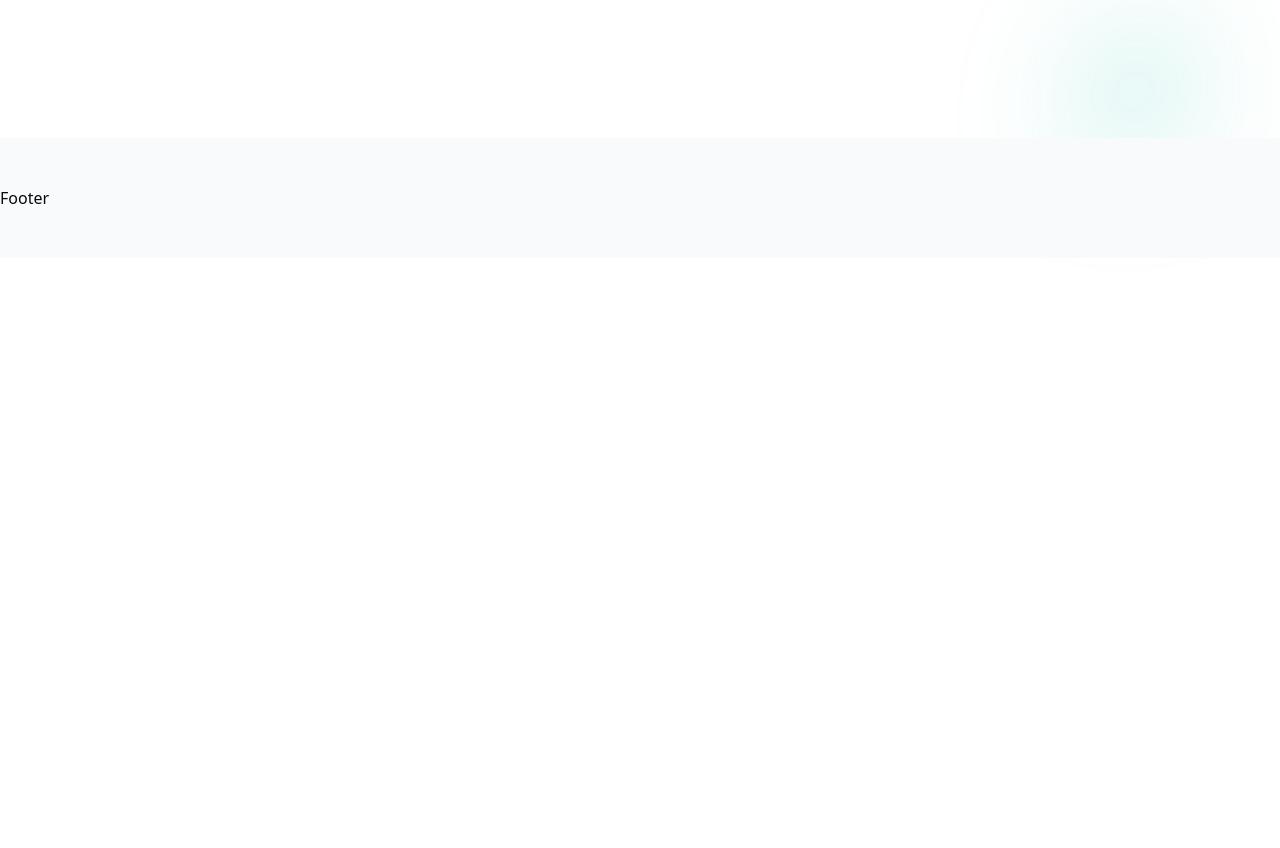
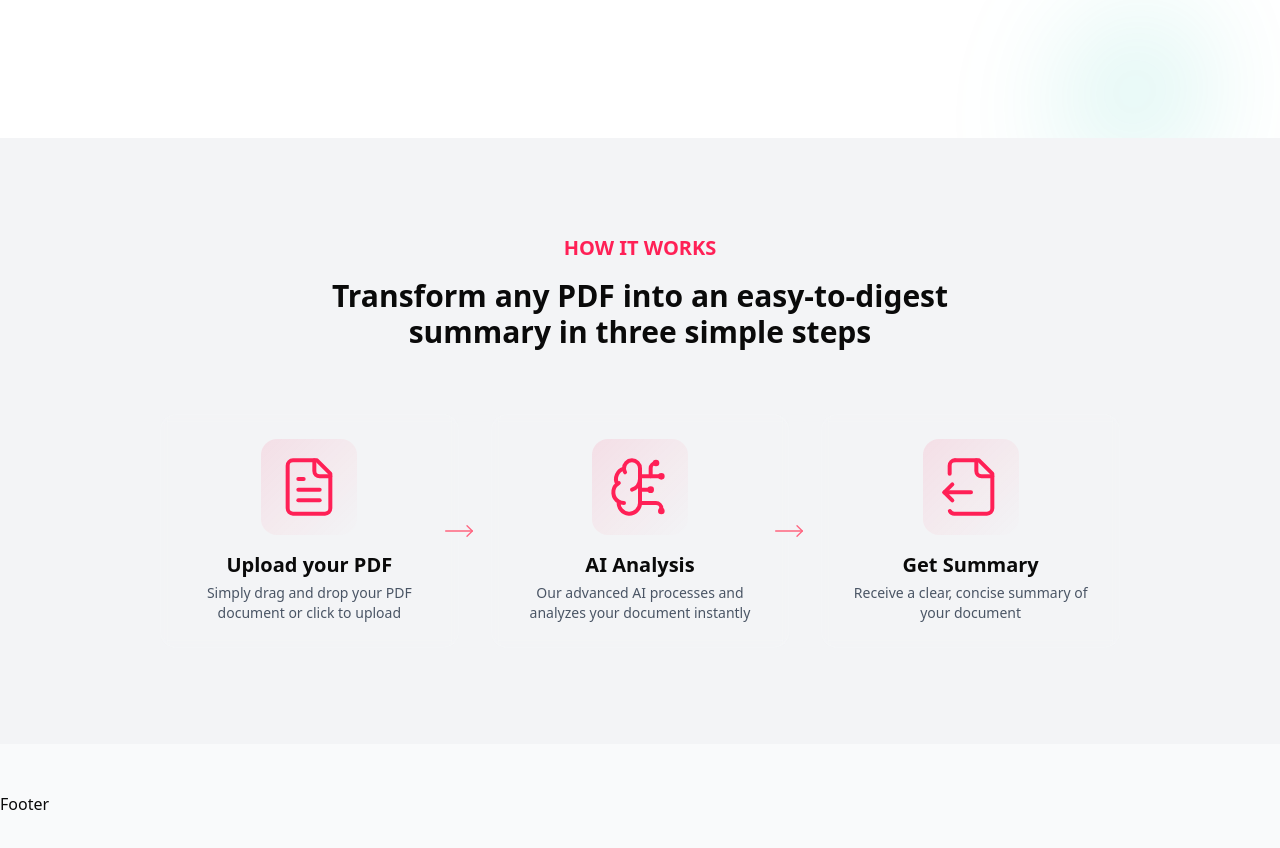
Before and after one commit to chaturvedi-anil/summarizeiq, a Next.js app: page / in a window 1280 px wide. Shown: the part 800-1648 px from the top of the page. Before the commit the page ends 1058 px from the top, so only its background shows below. Built offline with nearby package versions, Linux system fonts and the light colour scheme.

Commit message:
feat: add working section to landing page

```diff
--- a/app/page.tsx
+++ b/app/page.tsx
@@ -1,6 +1,7 @@
 import HeroSection from "@/components/home/HeroSection";
 import BgGradient from "@/components/common/BgGradient";
 import DemoSection from "@/components/home/DemoSection";
+import WorkingSection from "@/components/home/WorkingSection";
 
 export default function Home() {
   return (
@@ -9,9 +10,9 @@
       <div className="flex flex-col">
         <HeroSection />
         <DemoSection />
+        <WorkingSection />
       </div>
 
-      {/* <WorkingSection /> */}
       {/* <PricingSection /> */}
       {/* <CTASection /> */}
     </div>
--- a/components/common/Navlink.tsx
+++ b/components/common/Navlink.tsx
@@ -20,7 +20,7 @@
   return (
     <Link
       className={cn(
-        "transitions-colors text-sm duration-200 text-gray-600 hover:text-red-500",
+        "transitions-colors text-md duration-200 text-gray-600 hover:text-red-500",
         className,
         isActive && "text-rose-500"
       )}
--- /dev/null
+++ b/components/home/WorkingSection.tsx
@@ -0,0 +1,91 @@
+import React from "react";
+import { BrainCircuit, FileOutput, FileText, MoveRight } from "lucide-react";
+
+type Step = {
+  icon: React.ReactNode;
+  label: string;
+  description: string;
+};
+
+const steps: Step[] = [
+  {
+    icon: <FileText size={64} strokeWidth={1.5} />,
+    label: "Upload your PDF",
+    description: "Simply drag and drop your PDF document or click to upload",
+  },
+  {
+    icon: <BrainCircuit size={64} strokeWidth={1.5} />,
+    label: "AI Analysis",
+    description:
+      "Our advanced AI processes and analyzes your document instantly",
+  },
+  {
+    icon: <FileOutput size={64} strokeWidth={1.5} />,
+    label: "Get Summary",
+    description: "Receive a clear, concise summary of your document",
+  },
+];
+
+export default function WorkingSection() {
+  return (
+    <section className="relative overflow-hidden bg-gray-100">
+      <div className="py-12 lg:py-24 max-w-5xl mx-auto px-4 sm:px-6 lg:px-8">
+        <div
+          aria-hidden="true"
+          className="pointer-events-none absolute inset-0 -z-10 transform-gpu overflow-hidden blur-3xl"
+        >
+          <div
+            className="relative left-[calc(50%-3rem)] aspect-[1155/678] w-[36.125rem] -translate-x-1/2 bg-gradient-to-br from-emerald-500 via-teal-500 to-cyan-500 opacity-20 sm:left-[calc(40%-30rem)] sm:w-[40.1875rem]"
+            style={{
+              clipPath:
+                "polygon(74.1% 44.1%, 100% 61.6%, 97.5% 26.9%, 85.5% 0.1%, 80.7% 2%, 72.5% 32.5%, 60.2% 62.4%, 52.4% 68.1%, 47.5% 58.3%, 45.2% 34.5%, 27.5% 76.7%, 0.1% 64.9%, 17.9% 100%, 27.6% 76.8%, 76.1% 97.7%, 74.1% 44.1%)",
+            }}
+          />
+        </div>
+
+        <div className="text-center mb-16">
+          <h2 className="font-bold text-xl uppercase mb-4 text-rose-500">
+            How it works
+          </h2>
+          <h3 className="font-bold text-3xl max-w-2xl mx-auto">
+            Transform any PDF into an easy-to-digest summary in three simple
+            steps
+          </h3>
+        </div>
+
+        <div className="grid grid-cols-1 md:grid-cols-3 gap-8 max-w-6xl mx-auto relative">
+          {steps.map((step, idx) => (
+            <div className="relative flex items-stretch">
+              <StepItem key={idx} {...step} />
+              {idx < steps.length - 1 && (
+                <div className="hidden md:block absolute top-1/2 -right-4 transform -translate-y-1/2 z-10">
+                  <MoveRight
+                    size={32}
+                    strokeWidth={1}
+                    className="text-rose-400"
+                  />
+                </div>
+              )}
+            </div>
+          ))}
+        </div>
+      </div>
+    </section>
+  );
+}
+
+function StepItem({ icon, label, description }: Step) {
+  return (
+    <div className="relative p-6 rounded-2xl bg-white/5 backdrop-blur-xs border border-white/10 hover:border-rose-500 transition-colors group w-full">
+      <div className="flex flex-col gap-4 h-full">
+        <div className="flex items-center justify-center h-24 w-24 mx-auto rounded-2xl bg-linear-to-br from-rose-500/10 to-transparent group-hover:from-rose-500/20 transition-colors">
+          <div className="text-rose-500">{icon}</div>
+        </div>
+        <div className="flex flex-col flex-1 gap-1 justify-between ">
+          <h3 className="text-center font-bold text-xl">{label}</h3>
+          <p className="text-center text-gray-600 text-sm">{description}</p>
+        </div>
+      </div>
+    </div>
+  );
+}
```
